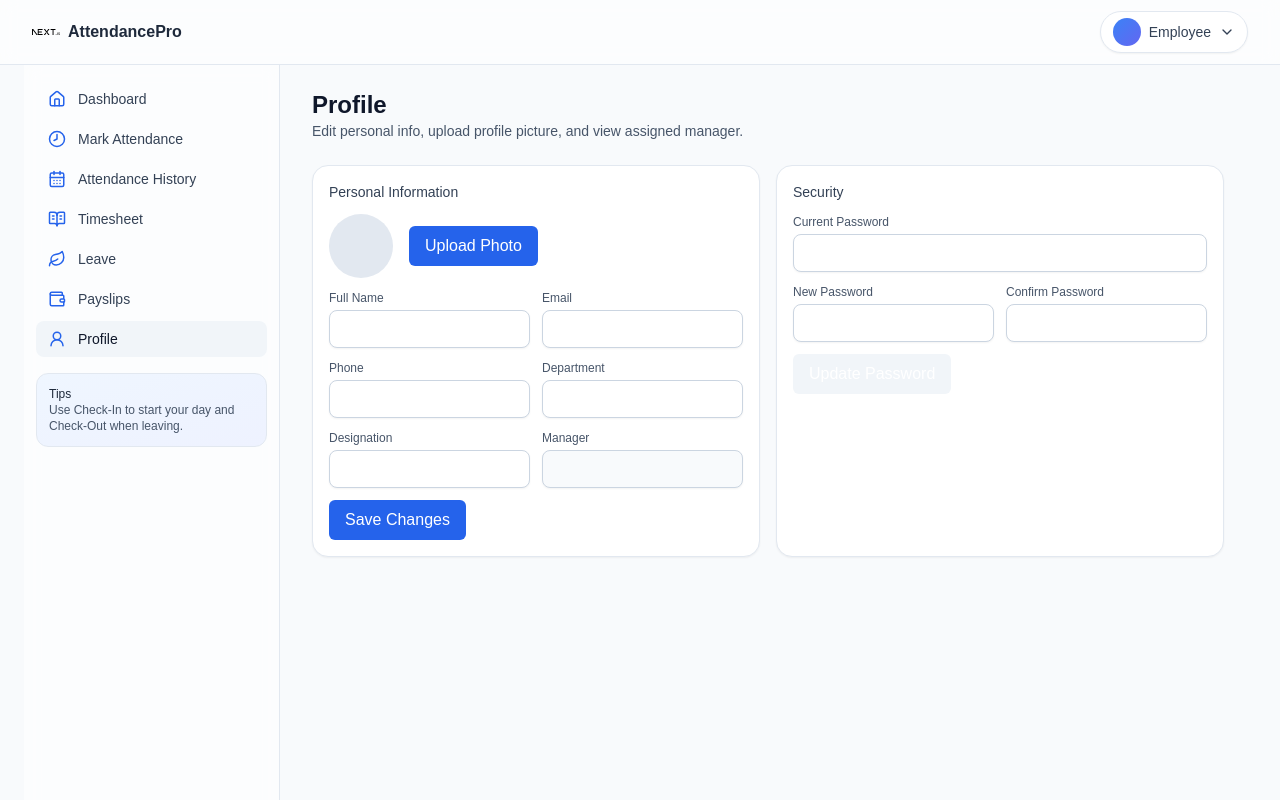
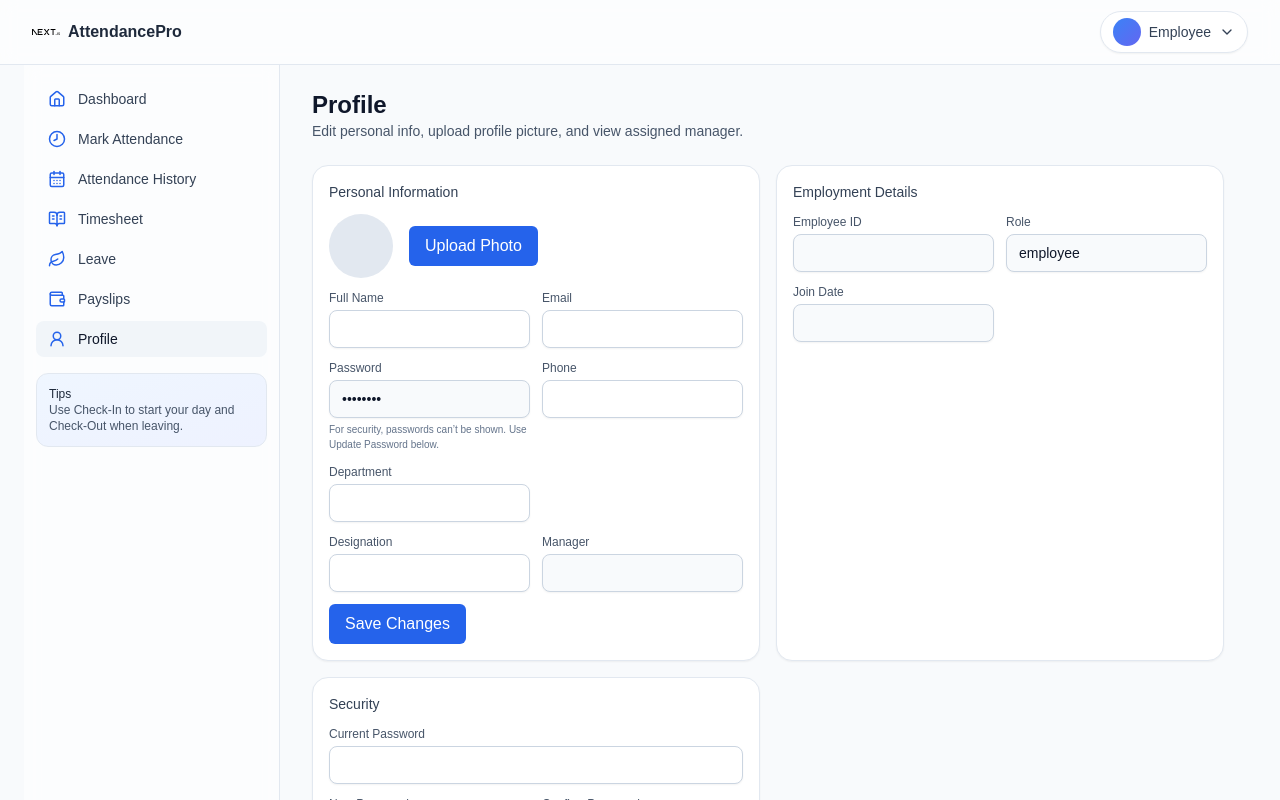
Before and after one commit to Peddi-Nikitha/attendancewebsite, a Next.js app: page /employee/profile in a window 1280 px wide. Shown: the top 800 px of the page. Built offline with nearby package versions, Linux system fonts and the light colour scheme; no server answers.

Commit message:
first commit_6

```diff
--- a/app/employee/profile/page.tsx
+++ b/app/employee/profile/page.tsx
@@ -3,29 +3,39 @@ import { useEffect, useMemo, useRef, useState } from "react";
 import { Card, CardContent, CardHeader } from "@/components/ui/card";
 import { Button } from "@/components/ui/button";
 import { useRequireRole, useUpdateEmail } from "@/lib/firebase/hooks/useAuth";
-import { useEmployeeByUserId } from "@/lib/firebase/hooks/useEmployees";
+import { useEmployeeByUserId, useEmployeeByEmail } from "@/lib/firebase/hooks/useEmployees";
 import { db, storage } from "@/lib/firebase/config";
 import { doc, setDoc } from "firebase/firestore";
 import { ref as storageRef, uploadBytes, getDownloadURL } from "firebase/storage";
 import { updateEmployee } from "@/lib/firebase/services/employees";
+import { getCurrentUser as getLocalUser } from "@/lib/auth";
 
 export default function EmployeeProfilePage() {
   const { user, userProfile, loading } = useRequireRole("employee", "/");
-  const { employee } = useEmployeeByUserId(user?.uid);
+  const { employee: employeeById } = useEmployeeByUserId(user?.uid);
+  const [localUser, setLocalUser] = useState<any>(null);
+  // Local auth fallback
+  useEffect(() => {
+    setLocalUser(getLocalUser());
+  }, []);
+  const effectiveEmail = userProfile?.email || user?.email || localUser?.email || undefined;
+  const { employee: employeeByEmail } = useEmployeeByEmail(effectiveEmail);
   const [avatarPreview, setAvatarPreview] = useState<string>("");
   const [avatarFile, setAvatarFile] = useState<File | null>(null);
   const fileRef = useRef<HTMLInputElement | null>(null);
   const { mutate: updateEmail, isLoading: isUpdatingEmail } = useUpdateEmail();
 
+  const emp = employeeById || employeeByEmail || null;
+
   const initial = useMemo(() => ({
-    name: userProfile?.name || "",
-    email: userProfile?.email || "",
+    name: userProfile?.name || emp?.name || localUser?.name || "",
+    email: userProfile?.email || effectiveEmail || "",
     phone: userProfile?.phoneNumber || "",
-    department: userProfile?.department || employee?.department || "",
-    designation: userProfile?.designation || employee?.designation || "",
-    managerId: userProfile?.managerId || employee?.managerId || "",
+    department: userProfile?.department || emp?.department || "",
+    designation: userProfile?.designation || emp?.designation || "",
+    managerId: userProfile?.managerId || emp?.managerId || "",
     avatarUrl: userProfile?.avatarUrl || "",
-  }), [userProfile, employee]);
+  }), [userProfile, emp, localUser, effectiveEmail]);
 
   const [form, setForm] = useState(initial);
   const [saving, setSaving] = useState(false);
@@ -97,6 +107,23 @@ export default function EmployeeProfilePage() {
     }
   };
 
+  const employment = useMemo(() => ({
+    employeeId: userProfile?.employeeId || emp?.employeeId || "",
+    role: userProfile?.role || "employee",
+    joinDate: emp?.joinDate || userProfile?.hireDate || "",
+  }), [userProfile, emp]);
+
+  if (loading) {
+    return (
+      <div className="space-y-6">
+        <div>
+          <h1 className="text-2xl font-semibold text-slate-900">Profile</h1>
+          <p className="text-sm text-slate-600">Loading your profile...</p>
+        </div>
+      </div>
+    );
+  }
+
   return (
     <div className="space-y-6">
       <div>
@@ -135,6 +162,11 @@ export default function EmployeeProfilePage() {
                   <input type="email" className="w-full rounded-lg border border-slate-300 bg-white px-3 py-2 text-sm shadow-sm" value={form.email} onChange={(e) => setForm((f) => ({ ...f, email: e.target.value }))} disabled={saving || loading || isUpdatingEmail} />
                 </div>
                 <div>
+                  <label className="mb-1 block text-xs font-medium text-slate-600">Password</label>
+                  <input type="password" className="w-full cursor-not-allowed rounded-lg border border-slate-300 bg-slate-50 px-3 py-2 text-sm shadow-sm" value="********" readOnly />
+                  <div className="mt-1 text-[10px] text-slate-500">For security, passwords can’t be shown. Use Update Password below.</div>
+                </div>
+                <div>
                   <label className="mb-1 block text-xs font-medium text-slate-600">Phone</label>
                   <input className="w-full rounded-lg border border-slate-300 bg-white px-3 py-2 text-sm shadow-sm" value={form.phone} onChange={(e) => setForm((f) => ({ ...f, phone: e.target.value }))} disabled={saving || loading} />
                 </div>
@@ -157,6 +189,28 @@ export default function EmployeeProfilePage() {
 
               <Button type="submit" disabled={saving || loading}>{saving ? "Saving..." : "Save Changes"}</Button>
             </form>
+          </CardContent>
+        </Card>
+
+        <Card>
+          <CardHeader title="Employment Details" />
+          <CardContent>
+            <div className="space-y-3">
+              <div className="grid grid-cols-1 gap-3 sm:grid-cols-2">
+                <div>
+                  <label className="mb-1 block text-xs font-medium text-slate-600">Employee ID</label>
+                  <input readOnly className="w-full cursor-not-allowed rounded-lg border border-slate-300 bg-slate-50 px-3 py-2 text-sm shadow-sm" value={employment.employeeId} />
+                </div>
+                <div>
+                  <label className="mb-1 block text-xs font-medium text-slate-600">Role</label>
+                  <input readOnly className="w-full cursor-not-allowed rounded-lg border border-slate-300 bg-slate-50 px-3 py-2 text-sm shadow-sm" value={employment.role} />
+                </div>
+                <div>
+                  <label className="mb-1 block text-xs font-medium text-slate-600">Join Date</label>
+                  <input readOnly className="w-full cursor-not-allowed rounded-lg border border-slate-300 bg-slate-50 px-3 py-2 text-sm shadow-sm" value={employment.joinDate} />
+                </div>
+              </div>
+            </div>
           </CardContent>
         </Card>
 
```
